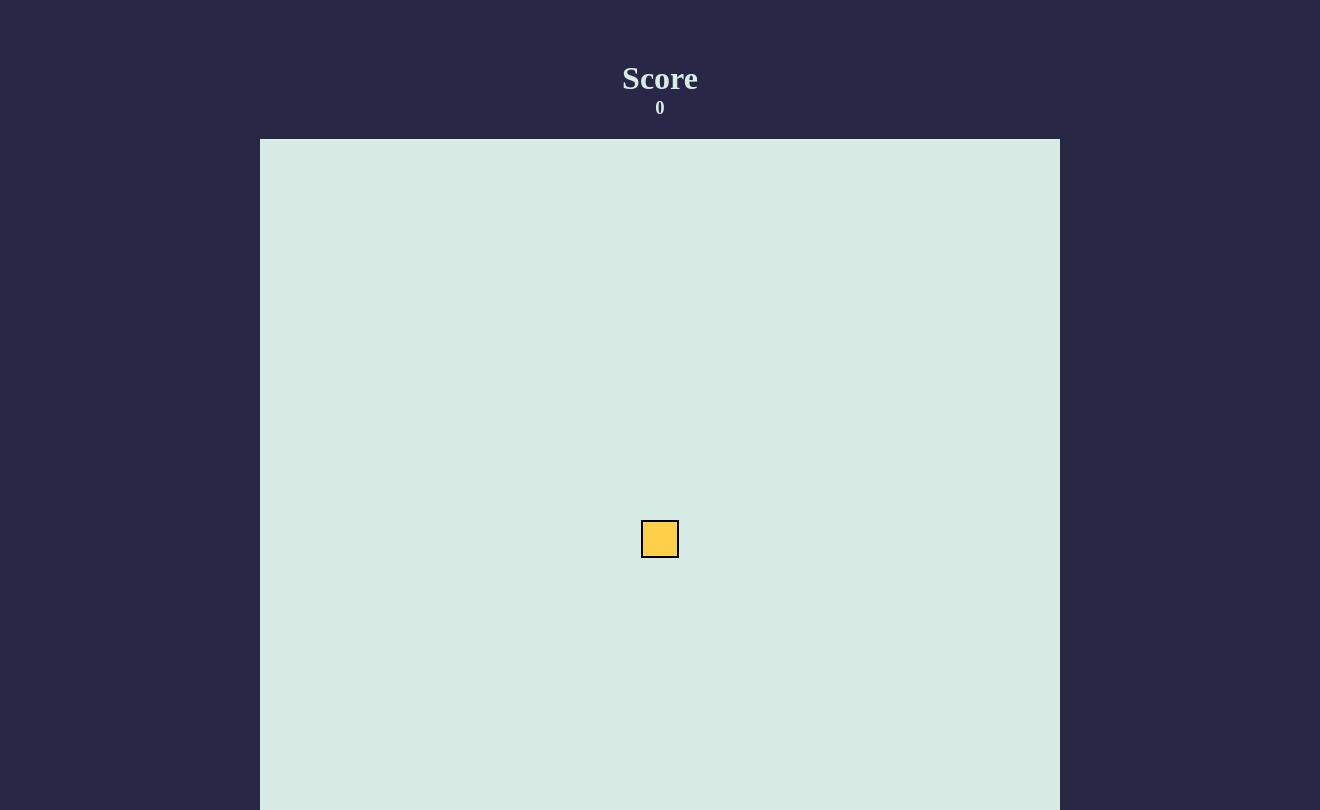
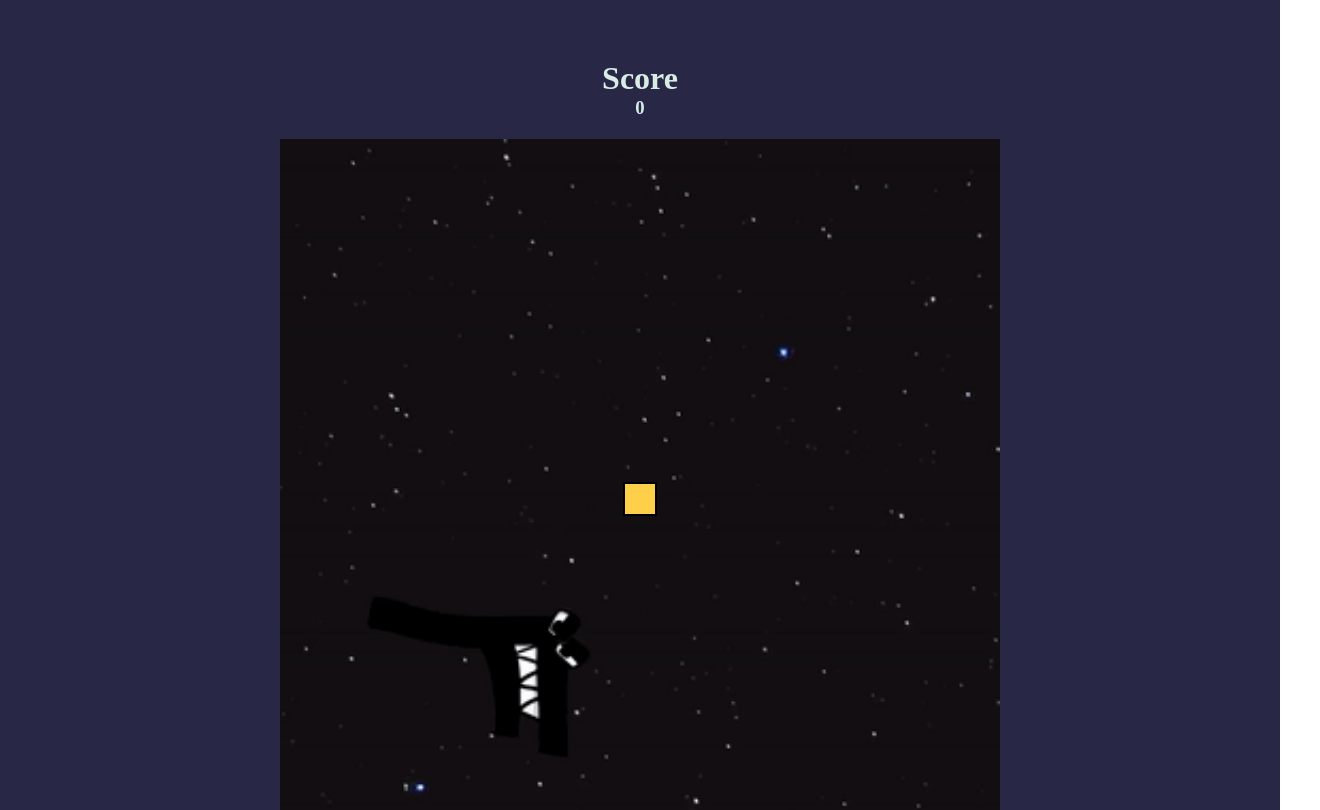
Before and after one commit to alejandroalvarezdev/BeyondOdyssey, an Angular app: page /snake/1 in a window 1280 px wide. Shown: the top 810 px of the page, 1320 px wide, since content can reach past the window. Built offline with nearby package versions, Linux system fonts and the light colour scheme.

Commit message:
bg new adjusted

```diff
--- a/src/app/pages/snake-game/snakeboard/snakeboard.component.css
+++ b/src/app/pages/snake-game/snakeboard/snakeboard.component.css
@@ -19,10 +19,15 @@
     --dpad-arrow-shift: 5px ;
     --dpad-arrow-move: 35%;
   }
+  contenedor_maestro{
+    width: 100% !important;
+    max-width: 600px;
+    height: 100vh !important;
+    border: 1px solid #000;
+  }
   .container2 {
     margin: 0  ;
-    height: 100%  ;
-    width: 100%  ;
+
     display: flex  ;
     justify-content: space-evenly  ;
   }
@@ -70,8 +75,7 @@
   .container2 .game-board {
     background-color: #d8ebe4  ;
     /* width: 100vmin  ;  */
-    width: 100vmin  ;
-    height: 100vmin  ;
+
     display: grid  ;
     align-self: center  ;
     grid-template-rows: repeat(21, 1fr)  ;
@@ -287,10 +291,11 @@
     z-index: 99  ;
   }
   .container2 .game-board {
-    background-color: #d8ebe4  ;
+    background-image: url("../../../../assets/Animaciones/background1.gif");
+    background-size: cover;
     /* width: 100vmin  ;  */
-    width: 100vmin  ;
-    height: 100vmin  ;
+    width: 90vmin  ;
+    height: 90vmin  ;
     display: grid  ;
     align-self: center  ;
     grid-template-rows: repeat(21, 1fr)  ;
--- a/src/app/pages/snake-game/snakeboard/snakeboard.component.html
+++ b/src/app/pages/snake-game/snakeboard/snakeboard.component.html
@@ -1,3 +1,4 @@
+<div class="contenedor_maestro">
   <div class="container">
     <div class="container2" style="background-color: #282846">
       <div class="container2">
@@ -27,3 +28,4 @@
       </div>
     </div>
   </div>
+</div>
--- a/src/app/pages/snake-game/snakeboard/snakeboard.component.ts
+++ b/src/app/pages/snake-game/snakeboard/snakeboard.component.ts
@@ -1,4 +1,4 @@
-import {AfterViewInit, Component, OnInit} from '@angular/core';
+import {AfterViewInit, Component, HostListener, OnInit} from '@angular/core';
 import {Food} from "../food";
 import {Snake} from "../snake";
 import {outsideGrid} from "../gameboard-grid.util";
@@ -14,6 +14,7 @@ import {Router,ActivatedRoute} from '@angular/router'
   styleUrl: './snakeboard.component.css'
 })
 export class SnakeboardComponent {
+  @HostListener('window:keydown', ['$event'])
   title = 'snakeGame1938web';
   gameBoard: any;
   snake = new Snake();
@@ -29,6 +30,7 @@ constructor(private router:Router, private route:ActivatedRoute){}
   ngAfterViewInit() {
     this.gameBoard = document.querySelector('.game-board');
     window.requestAnimationFrame(this.start.bind(this));
+
   }
 
   ngOnInit(): void {
@@ -97,5 +99,16 @@ constructor(private router:Router, private route:ActivatedRoute){}
     }
     return 7;
   }
+  handleKeyDown(event: KeyboardEvent) {
+    // Verificar si se presionaron las teclas de flecha
+    if (
+      event.key === 'ArrowUp' ||
+      event.key === 'ArrowDown' ||
+      event.key === 'ArrowLeft' ||
+      event.key === 'ArrowRight'
+    ) {
+      event.preventDefault(); // Evitar el comportamiento predeterminado (desplazamiento)
+    }
+  }
 
 }
```
Also changed, not shown: src/assets/Animaciones/background1.gif (renamed from src/assets/Animaciones/Fondo 1.gif). Lines whose indentation alone changed are shown as unchanged.
